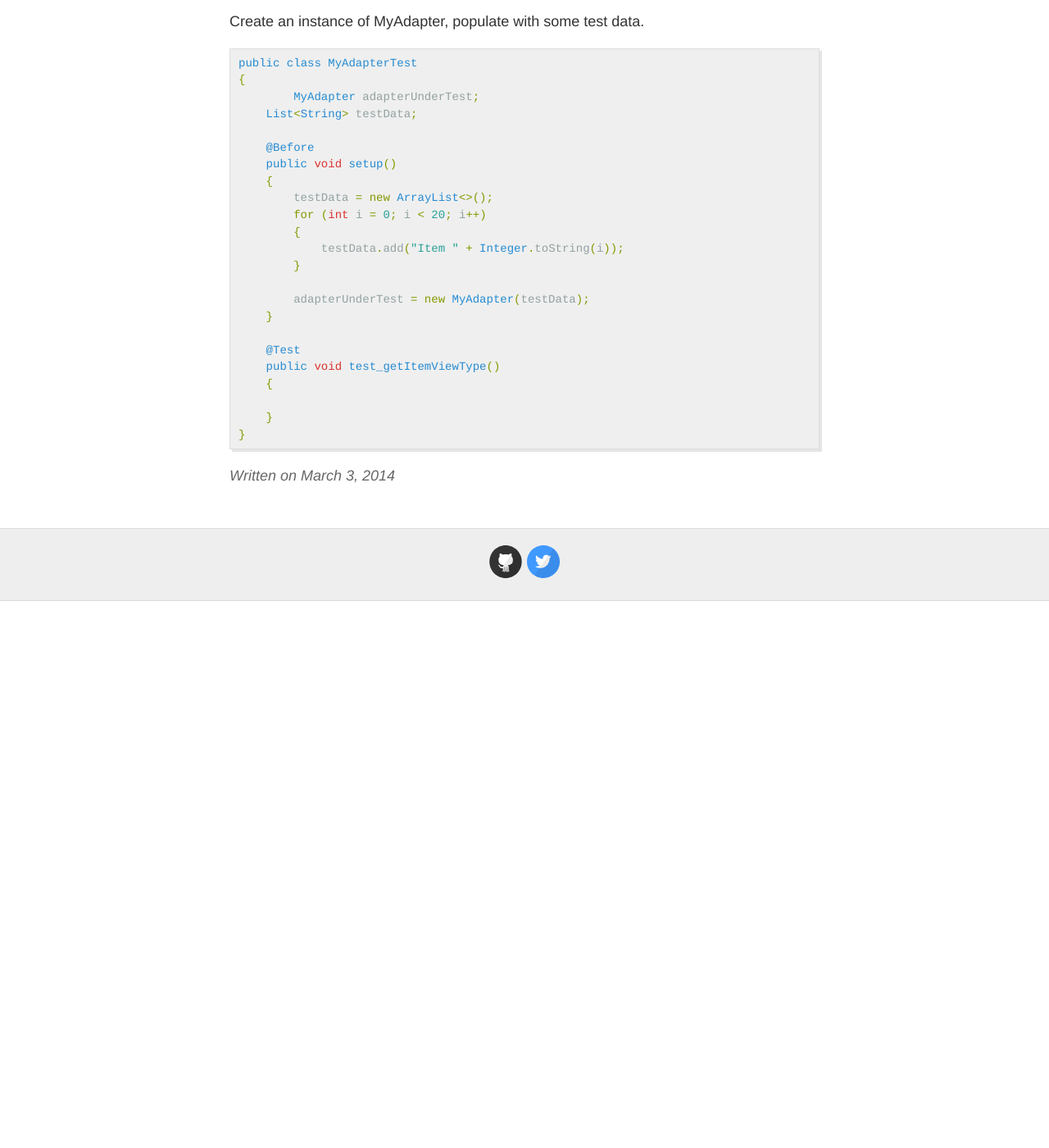
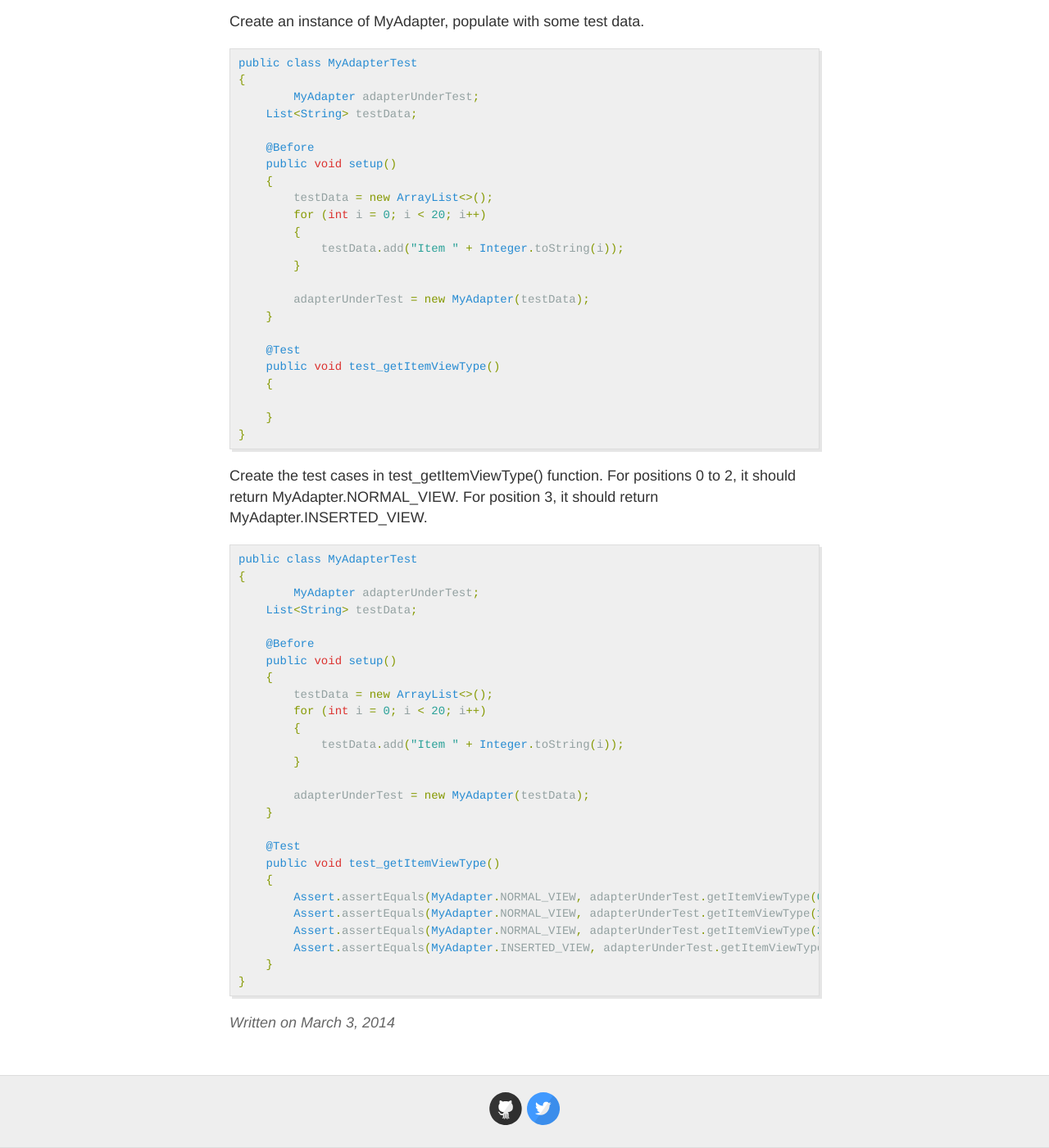
Before and after one commit to teoboonkeat/teoboonkeat.github.io, a Jekyll site: the page built from _posts/2014-3-3-Hello-World.md, in a window 1280 px wide and 1400 px high, scrolled down 5764 px. Shown: the whole window at 82% size. Built offline with Jekyll 4.4.1, drawn with Linux system fonts in a browser that asks for light colours; before the commit the page ends 6497 px from its top, so only the background shows below that.

Commit message:
Update 2014-3-3-Hello-World.md

```diff
--- a/_posts/2014-3-3-Hello-World.md
+++ b/_posts/2014-3-3-Hello-World.md
@@ -217,3 +217,38 @@ public class MyAdapterTest
 }
 {% endraw %}
 {% endhighlight %}
+
+Create the test cases in test_getItemViewType() function.
+For positions 0 to 2, it should return MyAdapter.NORMAL_VIEW.
+For position 3, it should return MyAdapter.INSERTED_VIEW.
+
+{% highlight java %}
+{% raw %}
+public class MyAdapterTest
+{
+	MyAdapter adapterUnderTest;
+    List<String> testData;
+
+    @Before
+    public void setup()
+    {
+        testData = new ArrayList<>();
+        for (int i = 0; i < 20; i++)
+        {
+            testData.add("Item " + Integer.toString(i));
+        }
+
+        adapterUnderTest = new MyAdapter(testData);
+    }
+
+    @Test
+    public void test_getItemViewType()
+    {
+        Assert.assertEquals(MyAdapter.NORMAL_VIEW, adapterUnderTest.getItemViewType(0));
+        Assert.assertEquals(MyAdapter.NORMAL_VIEW, adapterUnderTest.getItemViewType(1));
+        Assert.assertEquals(MyAdapter.NORMAL_VIEW, adapterUnderTest.getItemViewType(2));
+        Assert.assertEquals(MyAdapter.INSERTED_VIEW, adapterUnderTest.getItemViewType(3));
+    }
+}
+{% endraw %}
+{% endhighlight %}
```
